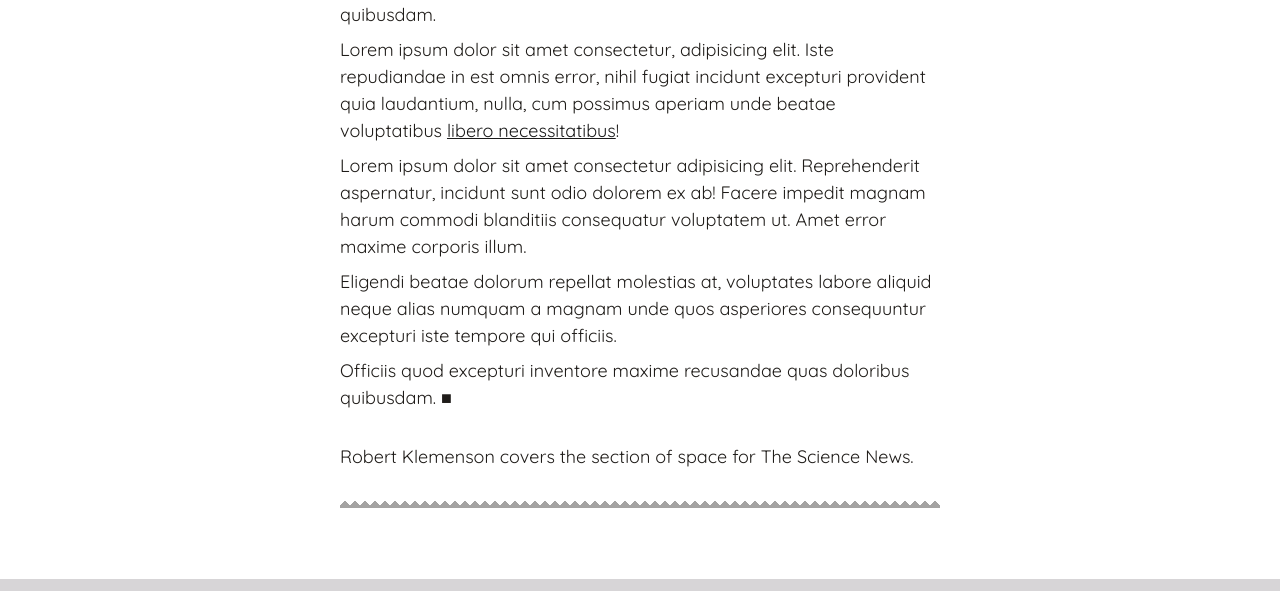
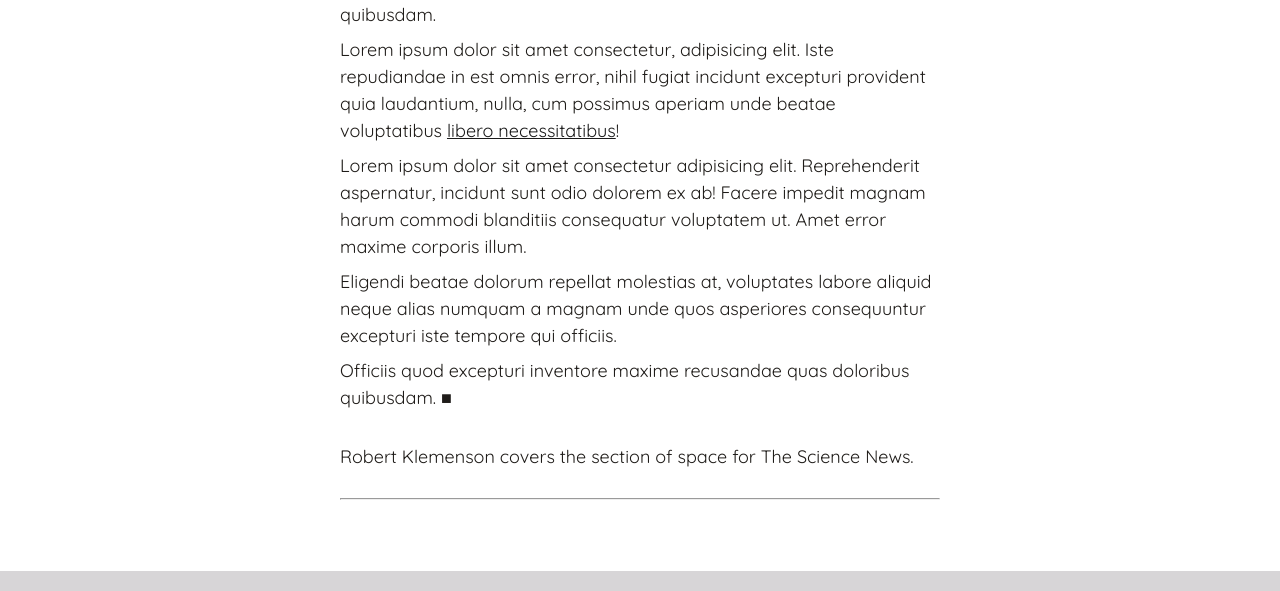
Before and after one commit to chmura303/science-news, a plain HTML site: page html/article-space-rocket.html in a window 1280 px wide. Shown: the part 1685-2276 px from the top of the page. Drawn offline with Linux system fonts and the light colour scheme; a web font is replaced by a local one.

Commit message:
zigzag removed

```diff
--- a/css/article.css
+++ b/css/article.css
@@ -91,28 +91,6 @@
   padding: 0.25rem 0;
 }
 
-.hr-zigzag {
-  border: none;
-  height: 10px;
-  background: linear-gradient(
-        -135deg,
-        hsl(var(--clr-light-100)) 5px,
-        transparent 0
-      )
-      0 5px,
-    linear-gradient(
-        135deg,
-        hsl(var(--clr-light-100)) 5px,
-        hsl(var(--clr-dark-800)) 0
-      )
-      0 5px;
-  background-color: hsl(var(--clr-light-100));
-  opacity: 0.4;
-  background-position: left bottom;
-  background-repeat: repeat-x;
-  background-size: 10px 10px;
-}
-
 /* ------------------ */
 /* Media              */
 /* ------------------ */
```
Also changed, not shown: html/article-mind-test.html (+0 -1 lines), html/article-nature-cat.html (+0 -1 lines), html/article-nature-killerwhale.html (+0 -1 lines), html/article-space-moon.html (+0 -1 lines).
